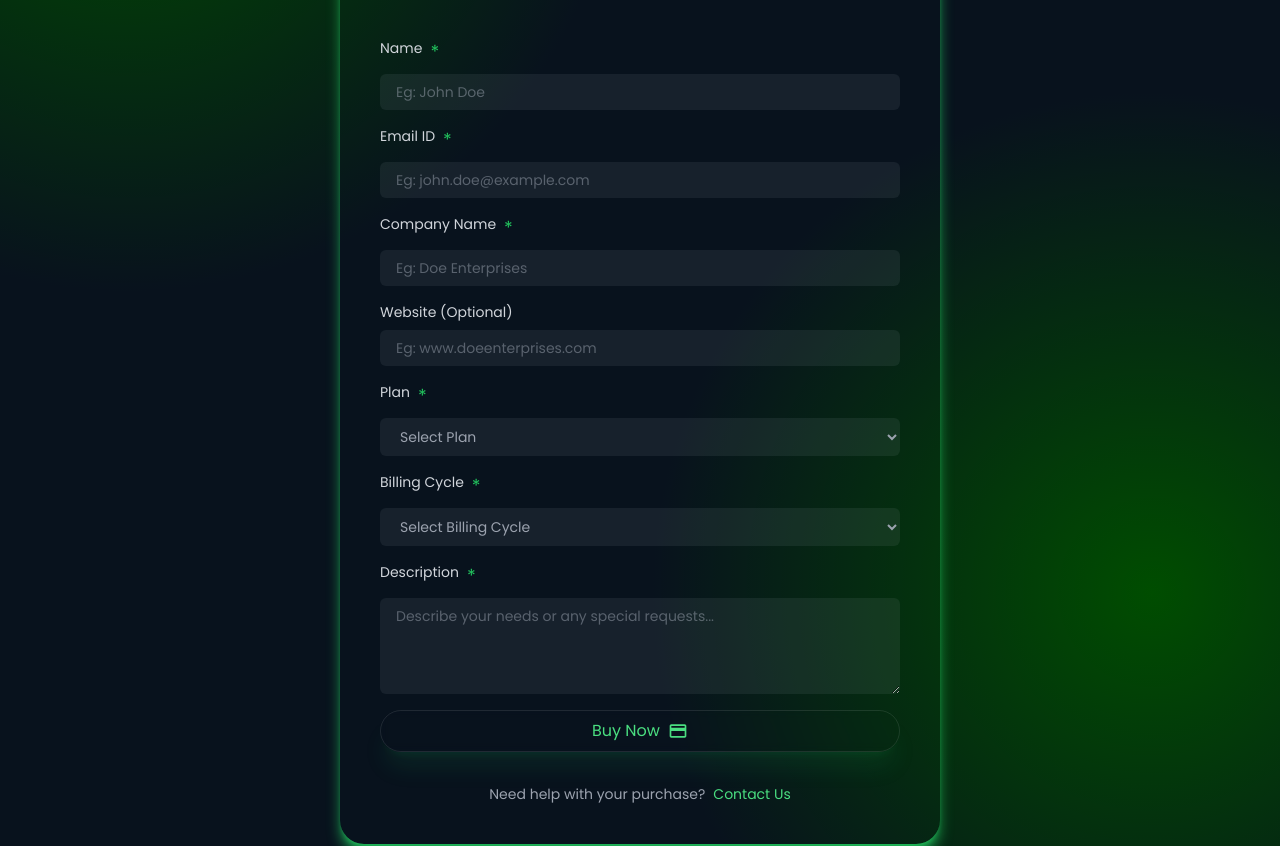
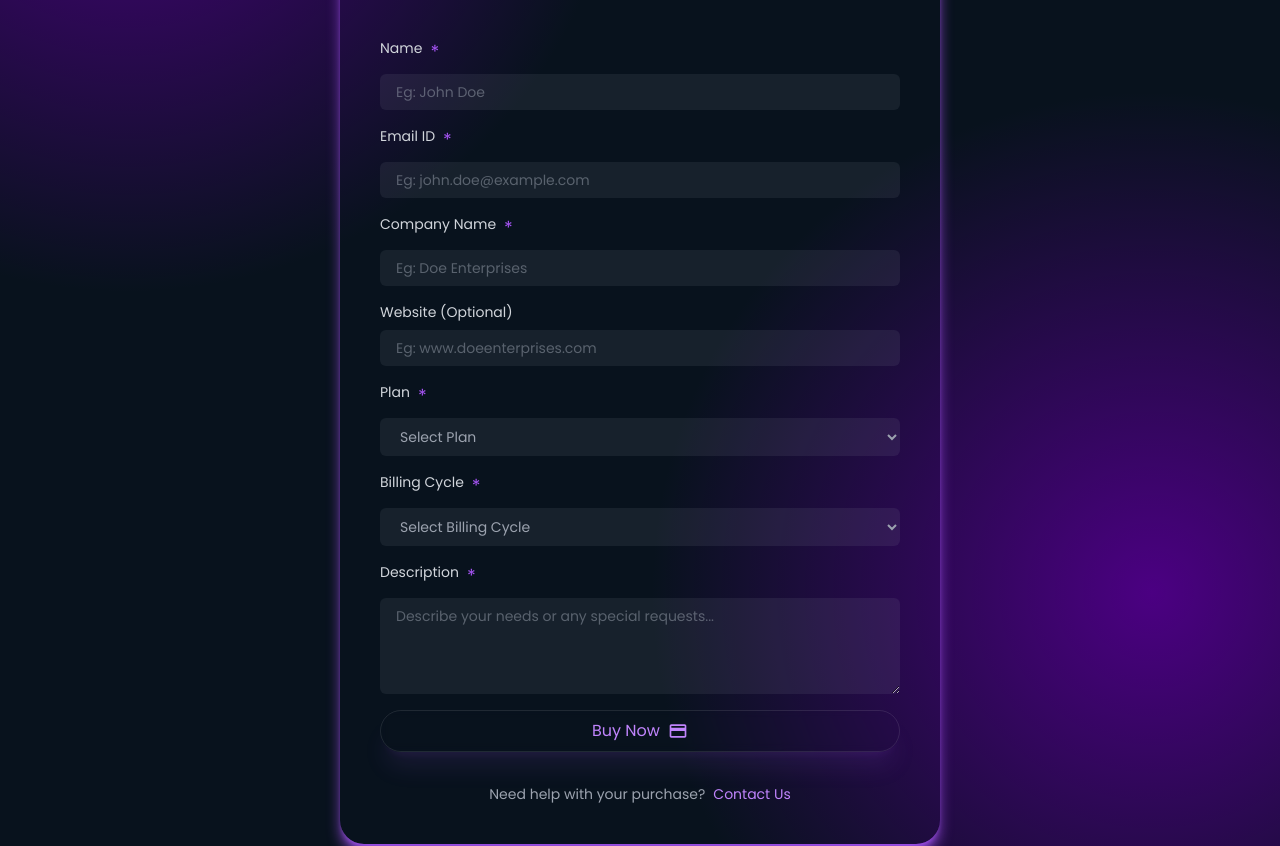
Before and after one commit to abubakar471/New-Quiva-AI, a Next.js app: page /getstarted in a window 1280 px wide. Shown: the part 400-1246 px from the top of the page. Built offline with nearby package versions, Linux system fonts and the light colour scheme.

Commit message:
Update page.jsx

```diff
--- a/app/getstarted/page.jsx
+++ b/app/getstarted/page.jsx
@@ -63,12 +63,12 @@ const BuyNowPage = () => {
 
     return (
         <div className='flex flex-col items-center min-h-screen w-full relative pt-10 pb-24'>
-            <div className="absolute bottom-0 left-0 right-0 top-0 bg-[radial-gradient(circle_400px_at_10%_0px,#004d00,transparent)] xl:bg-[radial-gradient(circle_500px_at_10%_100px,#004d00,transparent)] "></div>
-            <div className="absolute bottom-0 left-0 right-0 top-0 bg-[radial-gradient(circle_100px_at_10%_0px,#004d00,transparent)] xl:bg-[radial-gradient(circle_500px_at_90%_900px,#004d00,transparent)] "></div>
+            <div className="absolute bottom-0 left-0 right-0 top-0 bg-[radial-gradient(circle_400px_at_10%_0px,#4b0082,transparent)] xl:bg-[radial-gradient(circle_500px_at_10%_100px,#4b0082,transparent)] "></div>
+            <div className="absolute bottom-0 left-0 right-0 top-0 bg-[radial-gradient(circle_100px_at_10%_0px,#4b0082,transparent)] xl:bg-[radial-gradient(circle_500px_at_90%_900px,#4b0082,transparent)] "></div>
             <div className='pt-20'>
-                <div className='p-10 rounded-3xl relative flex flex-col gap-y-4 w-full md:w-[600px] bg-transparent shadow-lg shadow-green-500'>
+                <div className='p-10 rounded-3xl relative flex flex-col gap-y-4 w-full md:w-[600px] bg-transparent shadow-lg shadow-purple-500'>
                     <div className='w-full flex items-center justify-center'>
-                        <div className='rounded-xl bg-green-500/5 text-[12px] text-white backdrop-blur-sm border border-white/10 hover:bg-white/10 hover:backdrop-blur-md transition-all p-2 shadow-xl shadow-green-500/10 w-fit'>
+                        <div className='rounded-xl bg-purple-500/5 text-[12px] text-white backdrop-blur-sm border border-white/10 hover:bg-white/10 hover:backdrop-blur-md transition-all p-2 shadow-xl shadow-purple-500/10 w-fit'>
                             <Image src={`/assets/images/logo.png`} alt="Quiva AI" width={40} height={40} />
                         </div>
                     </div>
@@ -79,28 +79,28 @@ const BuyNowPage = () => {
 
                     <form onSubmit={handleSubmit} className='pt-10 flex flex-col gap-y-4'>
                         <div className='flex flex-col gap-y-2'>
-                            <p className='text-sm flex text-gray-300 gap-2'>Name <span className='text-green-500 text-lg'>*</span></p>
-                            <input type="text" name="name" placeholder='Eg: John Doe' className='py-2 px-4 w-full text-sm text-gray-400 placeholder:text-gray-400/50 bg-gray-400/10 rounded-md outline-none focus:ring-2 focus:ring-green-500/30 border-none transition-all duration-300 ease-in-out' required />
+                            <p className='text-sm flex text-gray-300 gap-2'>Name <span className='text-purple-500 text-lg'>*</span></p>
+                            <input type="text" name="name" placeholder='Eg: John Doe' className='py-2 px-4 w-full text-sm text-gray-400 placeholder:text-gray-400/50 bg-gray-400/10 rounded-md outline-none focus:ring-2 focus:ring-purple-500/30 border-none transition-all duration-300 ease-in-out' required />
                         </div>
 
                         <div className='flex flex-col gap-y-2'>
-                            <p className='text-sm flex text-gray-300 gap-2'>Email ID <span className='text-green-500 text-lg'>*</span></p>
-                            <input type="email" name="email" placeholder='Eg: john.doe@example.com' className='py-2 px-4 w-full text-sm text-gray-400 placeholder:text-gray-400/50 bg-gray-400/10 rounded-md outline-none focus:ring-2 focus:ring-green-500/30 border-none transition-all duration-300 ease-in-out' required />
+                            <p className='text-sm flex text-gray-300 gap-2'>Email ID <span className='text-purple-500 text-lg'>*</span></p>
+                            <input type="email" name="email" placeholder='Eg: john.doe@example.com' className='py-2 px-4 w-full text-sm text-gray-400 placeholder:text-gray-400/50 bg-gray-400/10 rounded-md outline-none focus:ring-2 focus:ring-purple-500/30 border-none transition-all duration-300 ease-in-out' required />
                         </div>
 
                         <div className='flex flex-col gap-y-2'>
-                            <p className='text-sm flex text-gray-300 gap-2'>Company Name <span className='text-green-500 text-lg'>*</span></p>
-                            <input type="text" name="company" placeholder='Eg: Doe Enterprises' className='py-2 px-4 w-full text-sm text-gray-400 placeholder:text-gray-400/50 bg-gray-400/10 rounded-md outline-none focus:ring-2 focus:ring-green-500/30 border-none transition-all duration-300 ease-in-out' required />
+                            <p className='text-sm flex text-gray-300 gap-2'>Company Name <span className='text-purple-500 text-lg'>*</span></p>
+                            <input type="text" name="company" placeholder='Eg: Doe Enterprises' className='py-2 px-4 w-full text-sm text-gray-400 placeholder:text-gray-400/50 bg-gray-400/10 rounded-md outline-none focus:ring-2 focus:ring-purple-500/30 border-none transition-all duration-300 ease-in-out' required />
                         </div>
 
                         <div className='flex flex-col gap-y-2'>
                             <p className='text-sm flex text-gray-300 gap-2'>Website (Optional)</p>
-                            <input type="url" name="website" placeholder='Eg: www.doeenterprises.com' className='py-2 px-4 w-full text-sm text-gray-400 placeholder:text-gray-400/50 bg-gray-400/10 rounded-md outline-none focus:ring-2 focus:ring-green-500/30 border-none transition-all duration-300 ease-in-out' />
+                            <input type="url" name="website" placeholder='Eg: www.doeenterprises.com' className='py-2 px-4 w-full text-sm text-gray-400 placeholder:text-gray-400/50 bg-gray-400/10 rounded-md outline-none focus:ring-2 focus:ring-purple-500/30 border-none transition-all duration-300 ease-in-out' />
                         </div>
 
                         <div className='flex flex-col gap-y-2'>
-                            <p className='text-sm flex text-gray-300 gap-2'>Plan <span className='text-green-500 text-lg'>*</span></p>
-                            <select name="plan" className='py-2 px-4 w-full text-sm text-gray-400 placeholder:text-gray-400/50 bg-gray-400/10 rounded-md outline-none focus:ring-2 focus:ring-green-500/30 border-none transition-all duration-300 ease-in-out' required>
+                            <p className='text-sm flex text-gray-300 gap-2'>Plan <span className='text-purple-500 text-lg'>*</span></p>
+                            <select name="plan" className='py-2 px-4 w-full text-sm text-gray-400 placeholder:text-gray-400/50 bg-gray-400/10 rounded-md outline-none focus:ring-2 focus:ring-purple-500/30 border-none transition-all duration-300 ease-in-out' required>
                                 <option value="">Select Plan</option>
                                 <option value="essential">Essential</option>
                                 <option value="premium">Premium</option>
@@ -109,8 +109,8 @@ const BuyNowPage = () => {
                         </div>
 
                         <div className='flex flex-col gap-y-2'>
-                            <p className='text-sm flex text-gray-300 gap-2'>Billing Cycle <span className='text-green-500 text-lg'>*</span></p>
-                            <select name="billing" className='py-2 px-4 w-full text-sm text-gray-400 placeholder:text-gray-400/50 bg-gray-400/10 rounded-md outline-none focus:ring-2 focus:ring-green-500/30 border-none transition-all duration-300 ease-in-out' required>
+                            <p className='text-sm flex text-gray-300 gap-2'>Billing Cycle <span className='text-purple-500 text-lg'>*</span></p>
+                            <select name="billing" className='py-2 px-4 w-full text-sm text-gray-400 placeholder:text-gray-400/50 bg-gray-400/10 rounded-md outline-none focus:ring-2 focus:ring-purple-500/30 border-none transition-all duration-300 ease-in-out' required>
                                 <option value="">Select Billing Cycle</option>
                                 <option value="monthly">Monthly</option>
                                 <option value="yearly">Yearly</option>
@@ -118,24 +118,24 @@ const BuyNowPage = () => {
                         </div>
 
                         <div className='flex flex-col gap-y-2'>
-                            <p className='text-sm flex text-gray-300 gap-2'>Description <span className='text-green-500 text-lg'>*</span></p>
-                            <textarea name="description" placeholder='Describe your needs or any special requests...' className='py-2 px-4 w-full text-sm text-gray-400 placeholder:text-gray-400/50 bg-gray-400/10 rounded-md outline-none focus:ring-2 focus:ring-green-500/30 border-none transition-all duration-300 ease-in-out' rows="4" required></textarea>
+                            <p className='text-sm flex text-gray-300 gap-2'>Description <span className='text-purple-500 text-lg'>*</span></p>
+                            <textarea name="description" placeholder='Describe your needs or any special requests...' className='py-2 px-4 w-full text-sm text-gray-400 placeholder:text-gray-400/50 bg-gray-400/10 rounded-md outline-none focus:ring-2 focus:ring-purple-500/30 border-none transition-all duration-300 ease-in-out' rows="4" required></textarea>
                         </div>
 
-                        <button type='submit' className='backdrop-blur-sm border border-white/10 hover:bg-white/10 hover:backdrop-blur-md transition-all p-2 shadow-xl shadow-green-500/10 w-full text-green-400 rounded-full flex gap-2 items-center justify-center' disabled={isSubmitting}>
+                        <button type='submit' className='backdrop-blur-sm border border-white/10 hover:bg-white/10 hover:backdrop-blur-md transition-all p-2 shadow-xl shadow-purple-500/10 w-full text-purple-400 rounded-full flex gap-2 items-center justify-center' disabled={isSubmitting}>
                             {isSubmitting ? 'Submitting...' : 'Buy Now'}
                             <MdPayment className='w-[20px] h-[20px]' />
                         </button>
 
                         <div className='flex items-center flex-wrap gap-2 text-gray-400 text-center justify-center text-sm w-full pt-4'>
                             Need help with your purchase?
-                            <Link href={"/contact"} className='text-green-400'>Contact Us</Link>
+                            <Link href={"/contact"} className='text-purple-400'>Contact Us</Link>
                         </div>
                     </form>
 
                     {showPopup && (
                         <div className='fixed inset-0 flex items-center justify-center z-50 pointer-events-auto'>
-                            <div className='relative p-6 bg-green-500 text-white rounded-lg shadow-lg z-50'>
+                            <div className='relative p-6 bg-purple-500 text-white rounded-lg shadow-lg z-50'>
                                 <button
                                     className='absolute top-2 right-2 text-white text-2xl'
                                     onClick={() => setShowPopup(false)}
```
